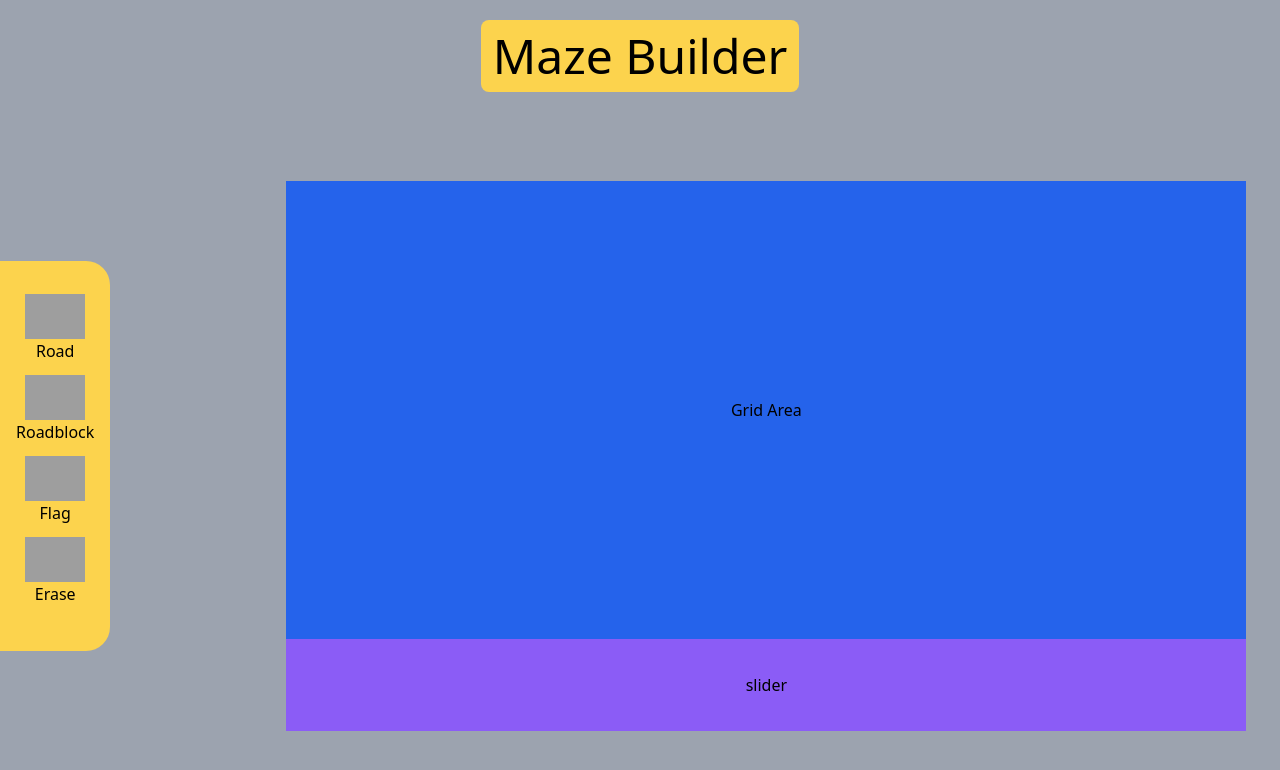
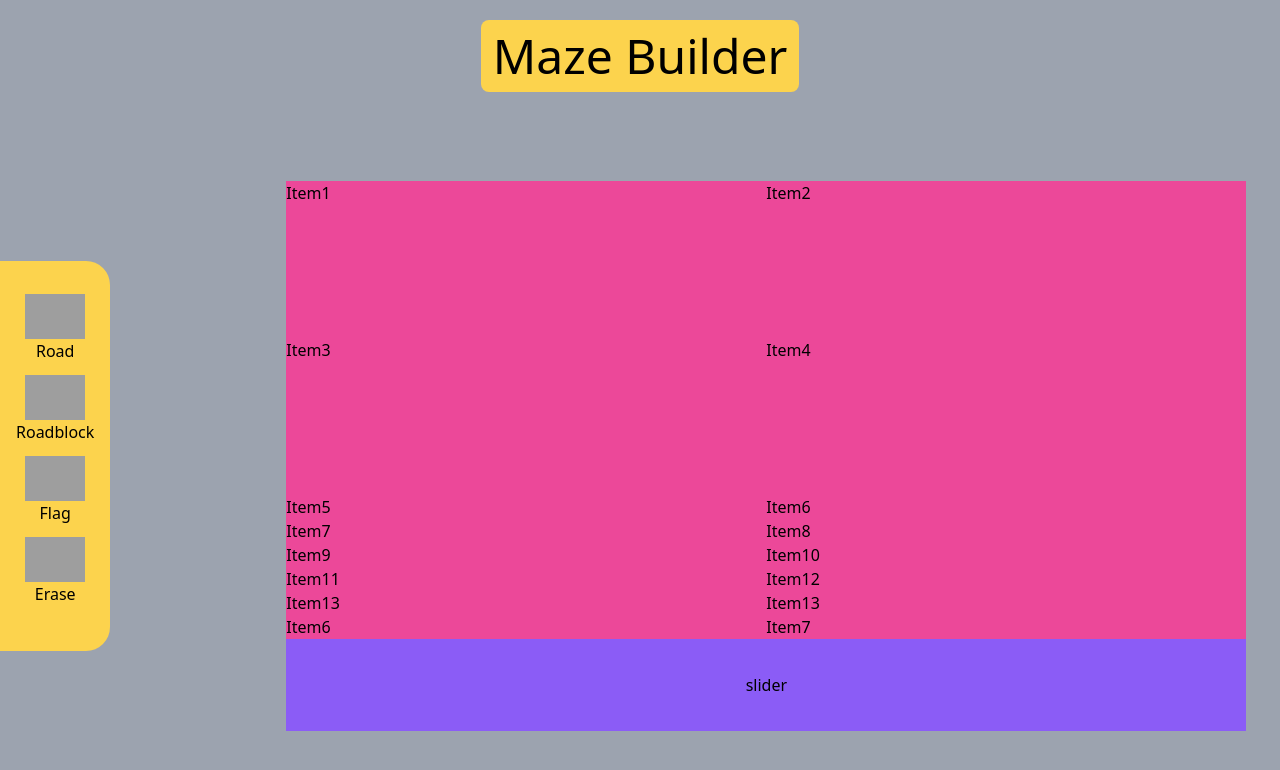
Before and after one commit to Francisco-Ibarra07/MazeBuilder, a React (Create React App) app: page / in a window 1280 px wide. Shown: the top 770 px of the page. Built offline with nearby package versions, Linux system fonts and the light colour scheme; grey boxes are pictures that could not be loaded.

Commit message:
Added css grid to Grid component

```diff
--- a/src/App.tsx
+++ b/src/App.tsx
@@ -19,8 +19,7 @@ function App() {
               {/* Grid Container */}
               <div className="w-full h-5/6 bg-blue-600">
                 <div className="flex justify-center items-center h-full">
-                  <h1>Grid Area</h1>
-                  {/* <Grid /> */}
+                  <Grid />
                 </div>
               </div>
               {/* Slider container */}
--- a/src/components/Grid.tsx
+++ b/src/components/Grid.tsx
@@ -1,9 +1,9 @@
 import React from "react";
+import Tile from "./Tile";
 import { Location, TileType } from "../types";
 import { connect, ConnectedProps } from "react-redux";
 import { RootState } from "../store/reducers/rootReducer";
 import { updateTile } from "../store/actions/gridActions";
-import Tile from "./Tile";
 
 // Connect Redux
 const mapStateToProps = (state: RootState) => ({
@@ -24,20 +24,34 @@ function Grid(props: GridProps) {
     }
   };
 
+  const styles = {
+    gridContainer: {
+      gridTemplateRows: `repeat(${grid.length}, minmax(0, 1fr)`,
+      gridTemplateColumns: `repeat(${grid.length}, minmax(0, 1fr)`,
+    },
+  };
+
   return (
-    <div className="">
-      {grid.map((row, rowIndex) => (
-        <div className="flex" key={`row-${rowIndex}`}>
-          {row.map((value, colIndex) => (
-            <Tile
-              key={`col-${colIndex}`}
-              type={value}
-              location={{ row: rowIndex, col: colIndex }}
-              onClickHandler={tileClickHandler}
-            />
-          ))}
-        </div>
-      ))}
+    <div
+      className="bg-pink-500 w-full h-full grid"
+      style={styles.gridContainer}
+    >
+      <div>Item1</div>
+      <div>Item2</div>
+      <div>Item3</div>
+      <div>Item4</div>
+      <div>Item5</div>
+      <div>Item6</div>
+      <div>Item7</div>
+      <div>Item8</div>
+      <div>Item9</div>
+      <div>Item10</div>
+      <div>Item11</div>
+      <div>Item12</div>
+      <div>Item13</div>
+      <div>Item13</div>
+      <div>Item6</div>
+      <div>Item7</div>
     </div>
   );
 }
```
